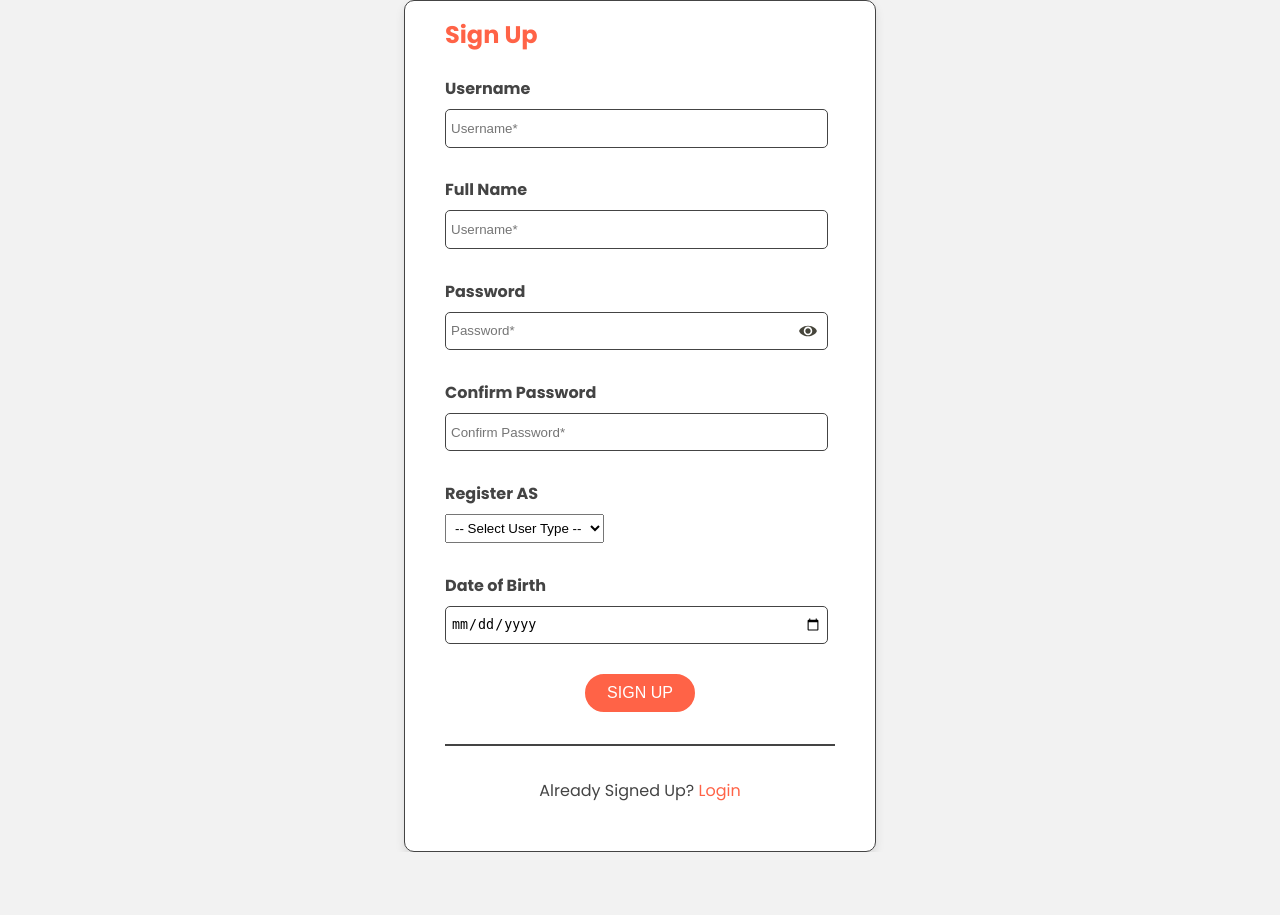
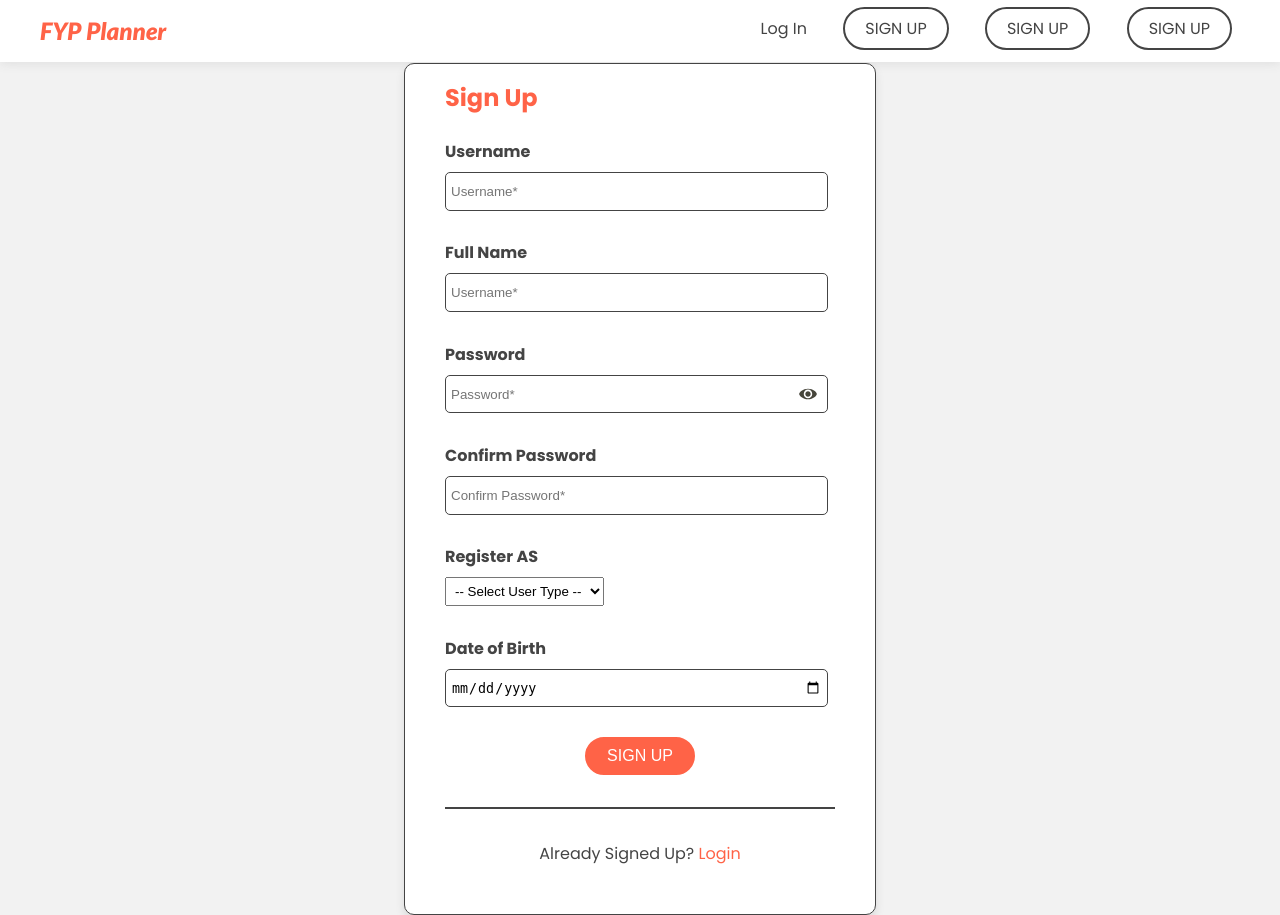
Before and after one commit to TheSquawkyRaven/MMU_WebAppAssignment-XAMPP, a PHP site: page /src/signup.php in a window 1280 px wide. Before the commit the page ends 852 px from the top, so only its background shows below. Run offline with PHP 8.4, Linux system fonts and the light colour scheme.

Commit message:
Changed a few things

```diff
--- a/index.php
+++ b/index.php
@@ -9,6 +9,6 @@ function redirect($url) {
     die();
 }
 
-redirect("src/index.php");
+redirect("src/main.php");
 
 ?>
--- a/src/login.php
+++ b/src/login.php
@@ -8,6 +8,9 @@
 	<script src="libraries/jquery-3.2.1.min.js"></script>
 </head>
 <body>
+    <?php
+        include("menubar.php");
+    ?>
     <div class="form-container">
 		<div class="wrap">
 			<form class="login-form" method="POST" autocomplete="off">
--- /dev/null
+++ b/src/menubar.php
@@ -0,0 +1,15 @@
+
+<div class="navbar-index">
+    <div class="container">
+        <a class="logo" href="/WebAppAssignment/">FYP Planner</a>
+
+        <nav>
+            <ul>
+                <li><a class="nav-btn" href="/WebAppAssignment/src/login.php">Log In</a></li>
+                <li><a class="btn-2" href="/WebAppAssignment/src/signup.php">SIGN UP</a></li>
+                <li><a class="btn-2" href="/WebAppAssignment/src/signup.php">SIGN UP</a></li>
+                <li><a class="btn-2" href="/WebAppAssignment/src/signup.php">SIGN UP</a></li>
+            </ul>
+        </nav>
+    </div>
+</div>
--- a/src/php/login.php
+++ b/src/php/login.php
@@ -23,6 +23,7 @@
             $_SESSION['id'] = $user['id'];
             $_SESSION['username'] = $user['username'];
             $_SESSION['type'] = $type;
+            $_SESSION['name'] = $user['name'];
 
             echo $type;
         }else {
--- a/src/signup.php
+++ b/src/signup.php
@@ -8,6 +8,9 @@
 	<script src="libraries/jquery-3.2.1.min.js"></script>
 </head>
 <body>
+    <?php
+        include("menubar.php");
+    ?>
     <div class="form-container">
 		<div class="wrap">
 			<form class="signup-form" method="POST" autocomplete="off">
--- a/src/supervisor/profile.php
+++ b/src/supervisor/profile.php
@@ -18,7 +18,7 @@
             </div>
             <div class="user-profile">
                 <!-- Test Data -->
-                <label>Name: </label><span>Test</span>
+                <label>Name: </label><span><?php session_start(); echo($_SESSION["name"]); ?></span>
             </div>
         </div>
     </div>
```
Also changed, not shown: src/main.php (renamed from src/index.php, +3 -12 lines), src/Admin/adminStudent.php (added), src/Admin/adminSupervisor.php (added).
